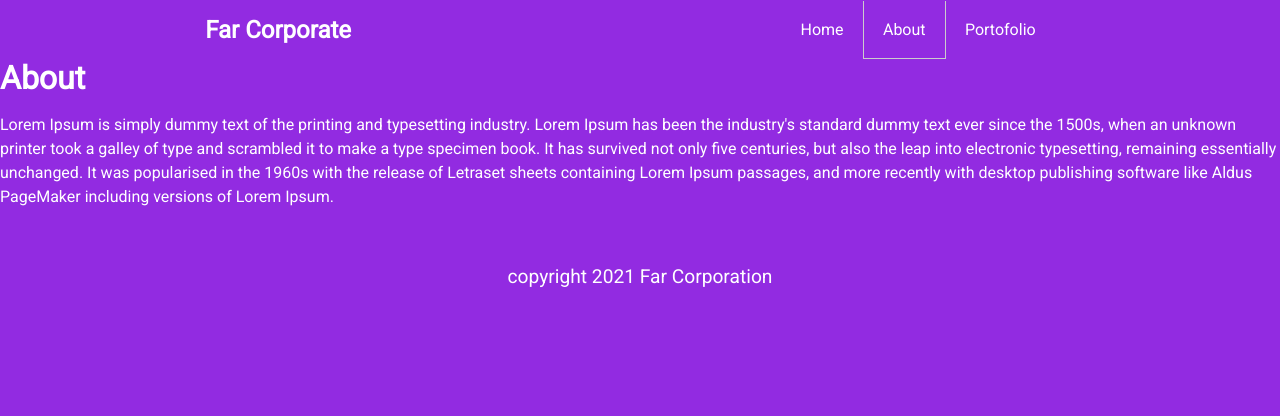
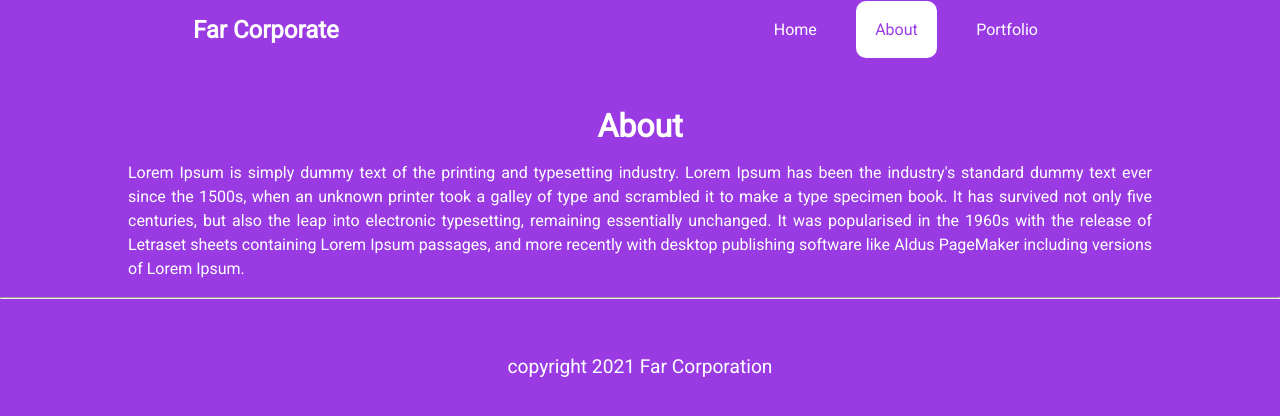
Before and after one commit to FaridFarahmandf/Gatsby-tutorial, a Gatsby site: page /about in a window 1280 px wide. Built offline with nearby package versions, Linux system fonts and the light colour scheme; Gatsby itself is replaced by a stand-in of ours.

Commit message:
update styles

```diff
--- a/src/components/Navbar.js
+++ b/src/components/Navbar.js
@@ -1,5 +1,5 @@
-import { Link , graphql ,useStaticQuery } from 'gatsby'
-import React from 'react'
+import { Link, graphql, useStaticQuery } from "gatsby"
+import React from "react"
 
 export default function Navbar() {
   const data = useStaticQuery(graphql`
@@ -12,14 +12,20 @@ export default function Navbar() {
     }
   `)
   // console.log(data);
-    const {title} = data.site.siteMetadata ;
+  const { title } = data.site.siteMetadata
   return (
     <nav className="container">
       <h1>{title}</h1>
       <div className="navbar">
-                <Link to="/" activeClassName="active">Home</Link>
-                <Link to="/about" activeClassName="active">About</Link>
-                <Link to="/projects" activeClassName="active">Portofolio</Link>
+        <Link to="/" activeClassName="active">
+          Home
+        </Link>
+        <Link to="/about" activeClassName="active">
+          About
+        </Link>
+        <Link to="/projects" activeClassName="active">
+          Portfolio
+        </Link>
       </div>
     </nav>
   )
--- a/src/pages/about.js
+++ b/src/pages/about.js
@@ -1,11 +1,25 @@
-import React from 'react'
-import Layout from '../components/Layout'
+import React from "react"
+import Layout from "../components/Layout"
+import * as styles from "../styles/about.module.css"
 
 export default function About() {
-    return (
-        <Layout>
-            <h1>About</h1>
-            <p>Lorem Ipsum is simply dummy text of the printing and typesetting industry. Lorem Ipsum has been the industry's standard dummy text ever since the 1500s, when an unknown printer took a galley of type and scrambled it to make a type specimen book. It has survived not only five centuries, but also the leap into electronic typesetting, remaining essentially unchanged. It was popularised in the 1960s with the release of Letraset sheets containing Lorem Ipsum passages, and more recently with desktop publishing software like Aldus PageMaker including versions of Lorem Ipsum.</p>
-        </Layout>
-    )
+  return (
+    <Layout>
+      <div className={styles.container}>
+        <h1>About</h1>
+        <p>
+          Lorem Ipsum is simply dummy text of the printing and typesetting
+          industry. Lorem Ipsum has been the industry's standard dummy text ever
+          since the 1500s, when an unknown printer took a galley of type and
+          scrambled it to make a type specimen book. It has survived not only
+          five centuries, but also the leap into electronic typesetting,
+          remaining essentially unchanged. It was popularised in the 1960s with
+          the release of Letraset sheets containing Lorem Ipsum passages, and
+          more recently with desktop publishing software like Aldus PageMaker
+          including versions of Lorem Ipsum.
+        </p>
+      </div>
+      <hr />
+    </Layout>
+  )
 }
--- /dev/null
+++ b/src/styles/404.module.css
@@ -0,0 +1,16 @@
+.container {
+  height: 100vh;
+  display: flex;
+  flex-direction: column;
+  justify-content: center;
+  align-items: center;
+  font-size: 2em;
+}
+.container > a {
+  padding: 0.5em 1.1em;
+  background-color: rgb(235, 39, 147);
+  border-radius: 10px;
+}
+.container > a:hover {
+  background-color: rgba(235, 39, 147, 0.678);
+}
--- /dev/null
+++ b/src/styles/about.module.css
@@ -0,0 +1,9 @@
+.container {
+  width: 80%;
+  margin: 0 auto;
+  text-align: center;
+  margin-top: 6vh;
+}
+.container > p {
+  text-align: justify;
+}
--- a/src/styles/global.css
+++ b/src/styles/global.css
@@ -1,17 +1,17 @@
-@import url('https://fonts.googleapis.com/css2?family=Roboto&display=swap');
+@import url("https://fonts.googleapis.com/css2?family=Roboto&display=swap");
 * {
   margin: 0;
   padding: 0;
   text-decoration: none;
   color: white;
-    font-family: 'Roboto', sans-serif;
+  font-family: "Roboto", sans-serif;
 }
-body{
+body {
   min-height: 100%;
-    background-color: rgba(146,43,225,1) ;
+  background-color: rgba(146, 43, 225, 0.925);
   background-repeat: no-repeat;
 }
-p{
+p {
   margin: 16px auto;
   line-height: 1.5em;
 }
@@ -26,19 +26,21 @@ p{
 .navbar {
   margin: 20px;
 }
-.navbar a{
+.navbar a {
   padding: 1.2em;
+  margin-left: 10px;
+  margin-right: 10px;
 }
 .navbar a:hover {
   border-bottom: 1px solid #ccc;
 }
 .navbar a.active {
-    border-bottom: 1px solid #ccc;
-    border-left: 1px solid #ccc;
-    border-right: 1px solid #ccc;
+  background-color: #fff;
+  color: rgba(146, 43, 225, 0.925);
+  border-radius: 10px;
 }
 /*footer*/
-footer{
+footer {
   display: flex;
   justify-content: center;
   font-size: 1.2em;
--- a/src/styles/home.module.css
+++ b/src/styles/home.module.css
@@ -1,8 +1,8 @@
 .container {
-    margin-top: 10vh;
+    margin-top: 6vh;
     display: flex;
     flex-wrap: wrap;
-    justify-content: space-evenly;
+    justify-content:space-around;
 }
 .homeContainer {
     display: flex;
@@ -11,16 +11,16 @@
     flex-direction: column;
 }
 .homeContainer>h1 , .homeContainer>p{
-    font-size: 2.2em;
-    margin: 20px ;
+    font-size: 2.4em;
+    margin: 10px ;
 }
 .btn{
     padding: 1em 5.5em;
-    margin: 20px;
-    background-color: rgb(255, 146, 146);
+    margin: 10px;
+    background-color: rgb(240, 38, 38);
     color: white;
     border-radius: 10px;
 }
 .btn:hover {
-    background-color: rgba(255, 146, 146, 0.925);
+    background-color: rgba(240, 38, 38, 0.856);
 }
--- a/src/styles/portofolio.module.css
+++ b/src/styles/portofolio.module.css
@@ -5,6 +5,7 @@
 .projects {
     display: flex;
     flex-wrap: wrap;
+    justify-content: center;
     align-items: center;
 }
 .cardProject {
```
Also changed, not shown: src/components/Layout.js (+11 -15 lines), src/pages/404.js (+10 -7 lines), src/pages/index.js (+7 -7 lines), src/pages/projects/index.js (+27 -15 lines). Lines whose indentation alone changed are shown as unchanged.
